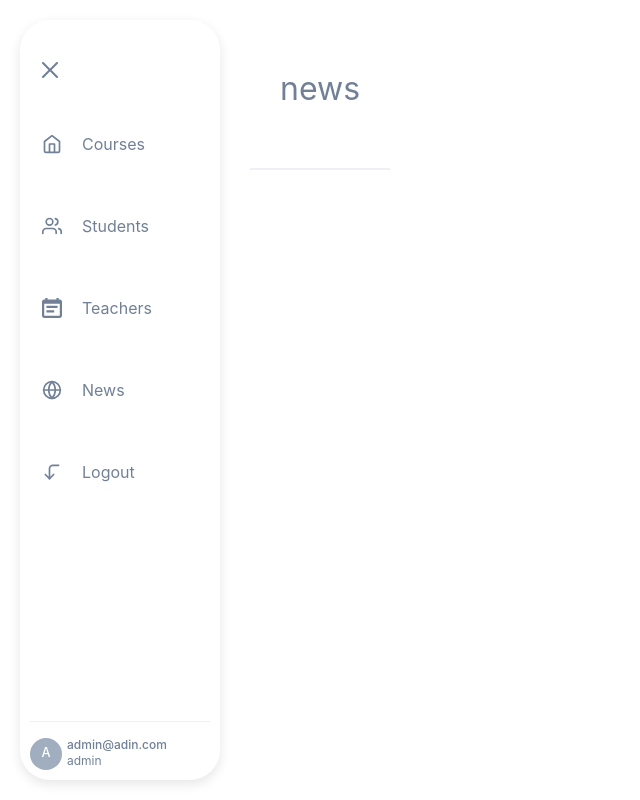
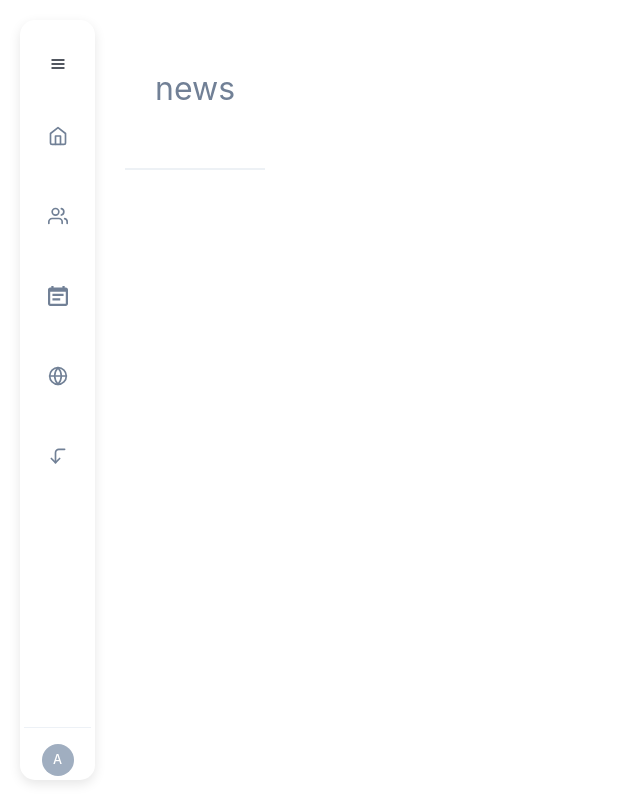
Before and after one commit to GeniaPiano/school-app-new, a React (Vite) app in the folder client/: page /news in a window 1280 px wide. Shown: the whole page, without its empty margins (0-640 px from the left). Built offline with nearby package versions, Linux system fonts and the light colour scheme.

Commit message:
add NavSizeProvider in order to correct display CoursesView.

```diff
--- a/client/src/components/Sidebar/Sidebar.tsx
+++ b/client/src/components/Sidebar/Sidebar.tsx
@@ -1,22 +1,23 @@
-import {useState} from "react";
+import {useContext, useState} from "react";
 import {Avatar, Divider, Flex, Heading,  IconButton,  Text} from "@chakra-ui/react";
 import {CloseIcon, HamburgerIcon} from "@chakra-ui/icons";
 import {SidebarItem} from "./SidebarItem";
 import {sidebarLinksData} from "./sidebarLinksData";
+import {NavSizeContext} from "../../provider/NavSizeProvider";
 
 export const Sidebar = () => {
 
-    const [navSize, changeNavSize] = useState("large")
+     const {navSize, changeNavSize} = useContext(NavSizeContext)
+    console.log(navSize)
 
-
-    return (
+        return (
         <Flex
             color="gray.500"
             pos="sticky"
             left={5}
             h="95vh"
             mt="2.5vh"
-            w={navSize === "small" ? "75px" : "200px"}
+            w={navSize === "small" ? "75px" :  {base: "170px", md: "200px"}}
             boxShadow="0 4px 12px 0 rgba(0, 0, 0, 0.1
             )"
             borderRadius={navSize === "small" ? '15px' : '30px'}
--- a/client/src/components/common/ViewWrapper.tsx
+++ b/client/src/components/common/ViewWrapper.tsx
@@ -14,6 +14,7 @@ export const ViewWrapper:FC<Props> = ({children}) => {
            p={5}
            mt={10}
            flexDirection="column"
+           width="100%"
 
        >
            {children}
--- a/client/src/layouts/Header.tsx
+++ b/client/src/layouts/Header.tsx
@@ -9,7 +9,7 @@ interface Props {
 export const Header = (props: Props) => {
     const {onOpen, title} = props
     return (
-        <HStack gap="35px">
+        <HStack gap="20px">
             <Heading color="gray.500" m="20px 0 30px" fontWeight="400" fontSize="xx-large" as="h1"> {title} </Heading>
             <>{onOpen &&
                 <Icon as={AddIcon}
--- a/client/src/main.tsx
+++ b/client/src/main.tsx
@@ -4,13 +4,16 @@ import './index.css'
 import {ChakraProvider, extendTheme} from '@chakra-ui/react'
 import {Root} from "./views/Root/Root";
 import {colors, components} from "./assets/style/theme";
+import {NavSizeProvider} from "./provider/NavSizeProvider";
 
 const theme = extendTheme({colors, components})
 
 ReactDOM.createRoot(document.getElementById('root')!).render(
   <React.StrictMode>
       <ChakraProvider theme={theme}>
-          <Root/>
+         <NavSizeProvider>
+             <Root/>
+         </NavSizeProvider>
       </ChakraProvider>
   </React.StrictMode>
 )
--- /dev/null
+++ b/client/src/provider/NavSizeProvider.tsx
@@ -0,0 +1,29 @@
+import {createContext, useState} from "react";
+
+type NavSize = "large" | "small"
+
+interface NavSizeContentType {
+    navSize: NavSize,
+    changeNavSize: (size: NavSize) => void,
+}
+const defaultValue: NavSizeContentType = {
+    navSize: "small",
+    changeNavSize: () => {
+        console.log("default change size")},
+}
+
+export const NavSizeContext = createContext(defaultValue);
+
+export const NavSizeProvider = ({children}) => {
+    const [navSize, setNavSize] = useState<"large" | "small">("small")
+    const changeNavSize = (size: NavSize) => {
+        setNavSize(size)
+        console.log("change nav size")
+    }
+
+    return (
+        <NavSizeContext.Provider value={{navSize, changeNavSize}}>
+            {children}
+        </NavSizeContext.Provider>
+    )
+}
--- a/client/src/views/CourseView/CoursesView.tsx
+++ b/client/src/views/CourseView/CoursesView.tsx
@@ -74,6 +74,7 @@ export const CoursesView = () => {
                             alignItems="center"
                             textAlign="center"
                             justifyContent="center"
+                            width={navSize === "large"?  {base: "65%", md: "100%"} : {base: "90%", md: "100%"}}
                              p={{base: "5px 8px", md: "8px", lg: "10px"}}
                             _hover={{color:"white"}}
                             borderRadius="8px"
```
Also changed, not shown: 1 other file (tests, documents, lock files or other folders).
